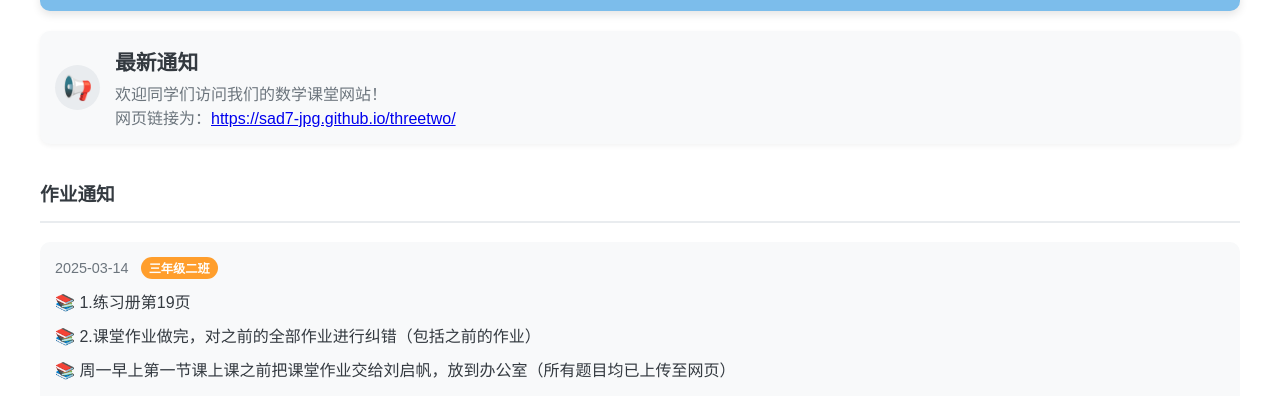
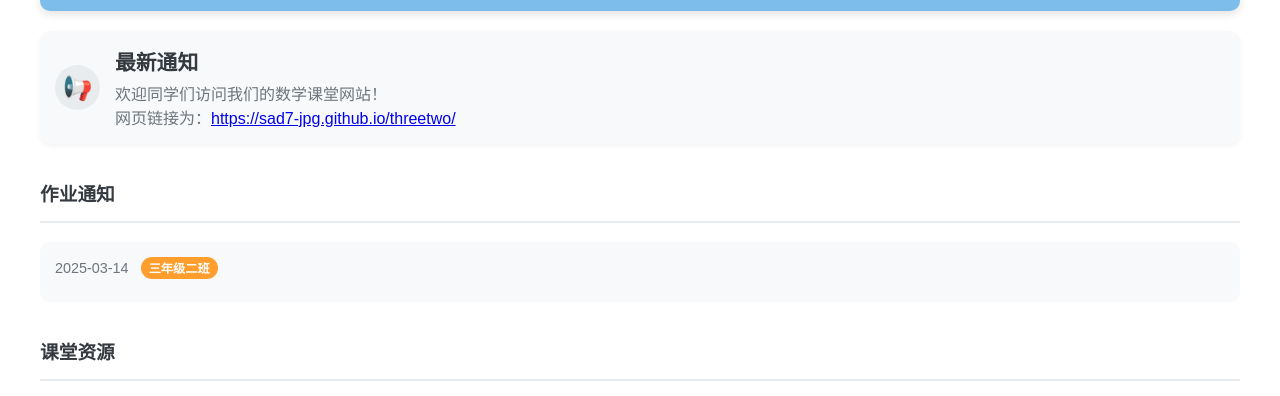
Before and after one commit to sad7-jpg/threetwo, a plain HTML site: page index.html in a window 1280 px wide. Shown: the part 176-572 px from the top of the page. Drawn offline with Linux system fonts and the light colour scheme.

Commit message:
Update index.html

```diff
--- a/index.html
+++ b/index.html
@@ -38,9 +38,10 @@
                     <div class="homework-box">
                         <div class="homework-item">
                             <span class="date">2025-03-14 <span class="class-name">三年级二班</span></span>
-                            <p class="homework-content">📚 1.练习册第19页</p>
+<!--                             <p class="homework-content">📚 1.练习册第19页</p> -->
+<!--                             <p class="homework-content">📚 1.练习册第19页</p>
                             <p class="homework-content">📚 2.课堂作业做完，对之前的全部作业进行纠错（包括之前的作业）</p>
-                            <p class="homework-content">📚 周一早上第一节课上课之前把课堂作业交给刘启帆，放到办公室（所有题目均已上传至网页）</p>
+                            <p class="homework-content">📚 周一早上第一节课上课之前把课堂作业交给刘启帆，放到办公室（所有题目均已上传至网页）</p> -->
                         </div>
                     </div>
                 </div>
```
